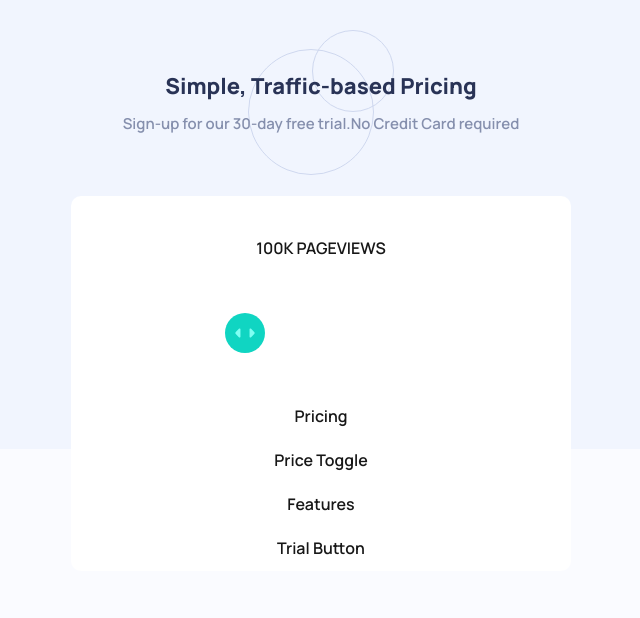
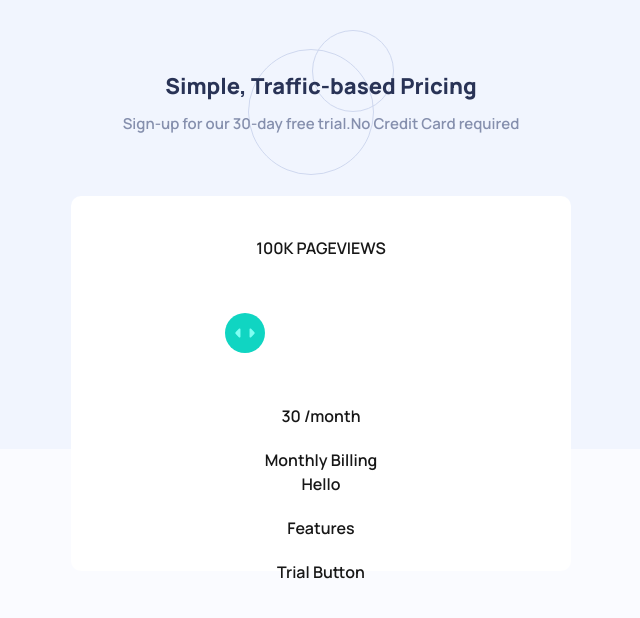
Before and after one commit to mammumammi/InvstoTask, a Next.js app: page / in a window 1280 px wide. Shown: the top 618 px of the page, without its empty margins (319-959 px from the left). Built offline with nearby package versions, Linux system fonts and the light colour scheme.

Commit message:
Added a toggle basic component

```diff
--- a/src/app/components/PriceBox.tsx
+++ b/src/app/components/PriceBox.tsx
@@ -1,5 +1,6 @@
 "use client";
 import React, { useEffect, useRef, useState } from "react";
+import Toggle from "./Toggle";
 
 type SliderProps = {
     value: number,
@@ -34,6 +35,8 @@ const PriceBox = () => {
 
     const [value,setValue] = useState<number>(0);
 
+    const [targetValue,setTargetValue] = useState<number>(30);
+
     const [displayValue,setDisplayValue] = useState<number>(0);
     const hasInteracted = useRef(false);
 
@@ -43,7 +46,7 @@ const PriceBox = () => {
         if (!hasInteracted.current){
             hasInteracted.current = true;
         }
-        setValue(Number(e.target.value));
+        setTargetValue(Number(e.target.value));
     }
 
     useEffect(()=> {
@@ -101,9 +104,15 @@ const PriceBox = () => {
 
         <Slider value={displayValue} onChange={handleSliderChange} displayValue={displayValue}/>
 
-        <div>Pricing</div>
+        <div>{value} /month</div>
 
-        <div>Price Toggle</div>
+        <div>
+            <p>Monthly Billing</p>
+            <Toggle/>
+            <div>
+
+            </div>
+        </div>
 
         <div>Features</div>
 
--- /dev/null
+++ b/src/app/components/Toggle.tsx
@@ -0,0 +1,22 @@
+"use client";
+
+import React from "react";
+
+interface ToggleProps {
+    checked: boolean;
+    onChange: () => void;
+    onLabel?: string;
+    offLabel?: string;
+    activeColor?: string;
+}
+
+const Toggle: React.FC<ToggleProps> =({checked,onChange,onLabel,offLabel,activeColor = "bg-grey-200"}) => {
+    return (
+        <div>
+            Hello
+        </div>
+    )
+}
+
+
+export default Toggle;
```
Also changed, not shown: package.json (+7 -6 lines), 1 other file (tests, documents, lock files or other folders).
